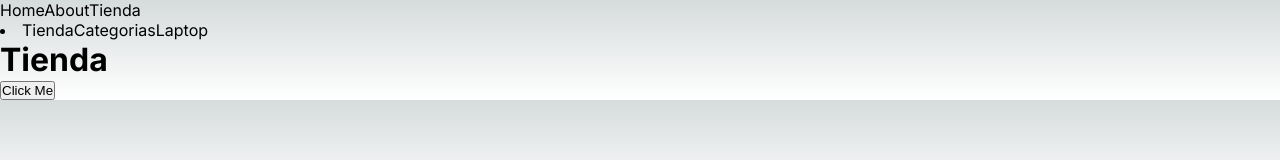
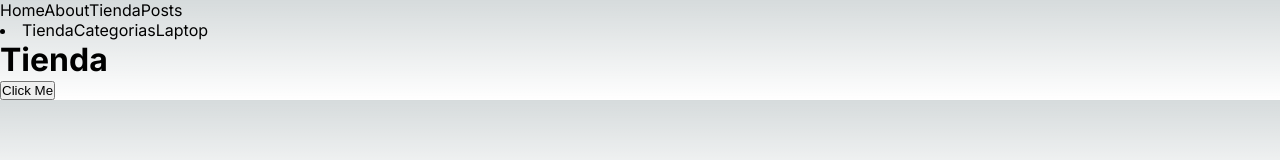
Before and after one commit to lordraum/curso-fazt-nextjs, a Next.js app: page /tienda in a window 1280 px wide. Shown: the top 160 px of the page. Built offline with nearby package versions, Linux system fonts and the light colour scheme.

Commit message:
loading-page

```diff
--- /dev/null
+++ b/app/posts/loading.jsx
@@ -0,0 +1,5 @@
+export default function Loading () {
+  return (
+    <h1>Loading...</h1>
+  )
+}
--- a/app/posts/page.jsx
+++ b/app/posts/page.jsx
@@ -5,6 +5,7 @@ const URL = 'https://jsonplaceholder.typicode.com/posts'
 const getPosts = async (url) => {
   const res = await fetch(url)
   const data = await res.json()
+  /* await new Promise((resolve) => setTimeout(resolve, 3000)) */
   return data
 }
 
--- a/components/navbar.jsx
+++ b/components/navbar.jsx
@@ -12,6 +12,10 @@ const links = [
   {
     path: '/tienda',
     pageName: 'Tienda'
+  },
+  {
+    path: '/posts',
+    pageName: 'Posts'
   }
 ]
 
```
Also changed, not shown: 1 other file (tests, documents, lock files or other folders).
